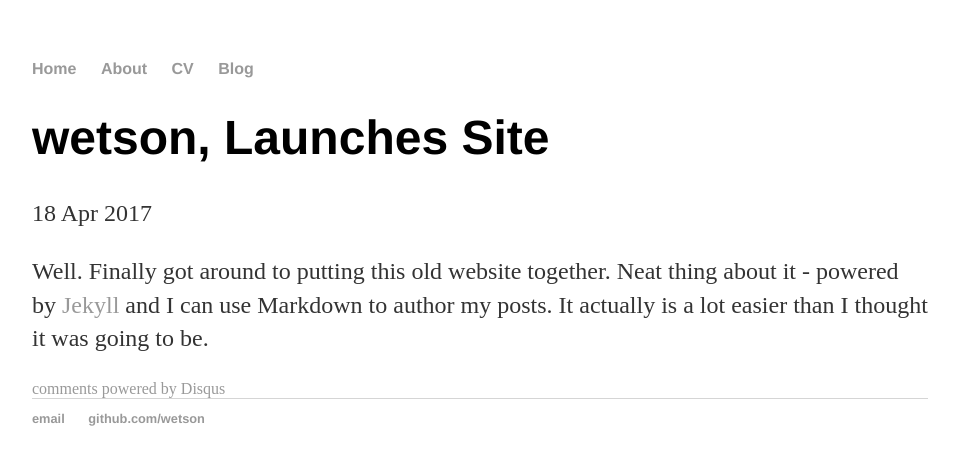
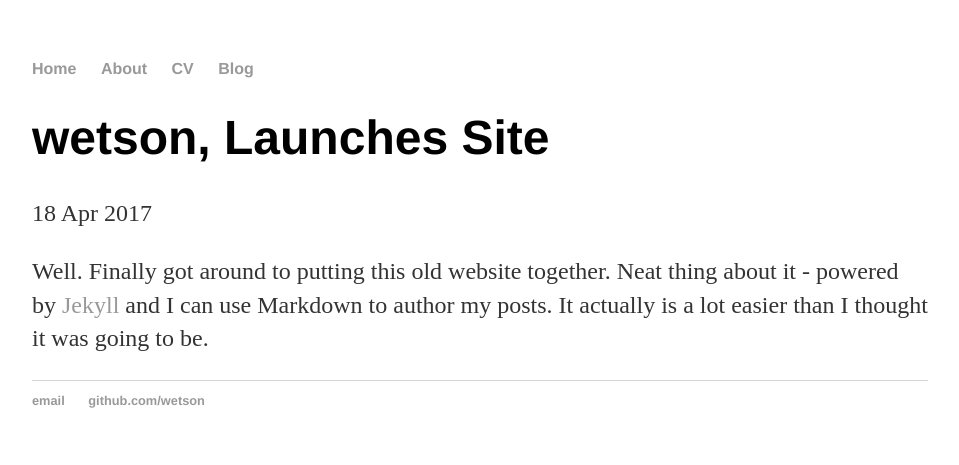
Before and after one commit to wetson/Wetson.github.io, a Jekyll site: the page built from _posts/2017-04-18-wetson-site-launched.md, in a window 1280 px wide. Shown: the top 465 px of the page, without its empty margins (160-1119 px from the left). Built offline with Jekyll 4.4.1, drawn with Linux system fonts in a browser that asks for light colours; comment, search, counter and statistics services are not loaded.

Commit message:
Update disqus.html

```diff
--- a/_includes/disqus.html
+++ b/_includes/disqus.html
@@ -9,5 +9,3 @@
             (document.getElementsByTagName('head')[0] || document.getElementsByTagName('body')[0]).appendChild(dsq);
         })();
     </script>
-    <noscript>Please enable JavaScript to view the <a href="http://disqus.com/?ref_noscript">comments powered by Disqus.</a></noscript>
-    <a href="http://disqus.com" class="dsq-brlink">comments powered by <span class="logo-disqus">Disqus</span></a>
```
